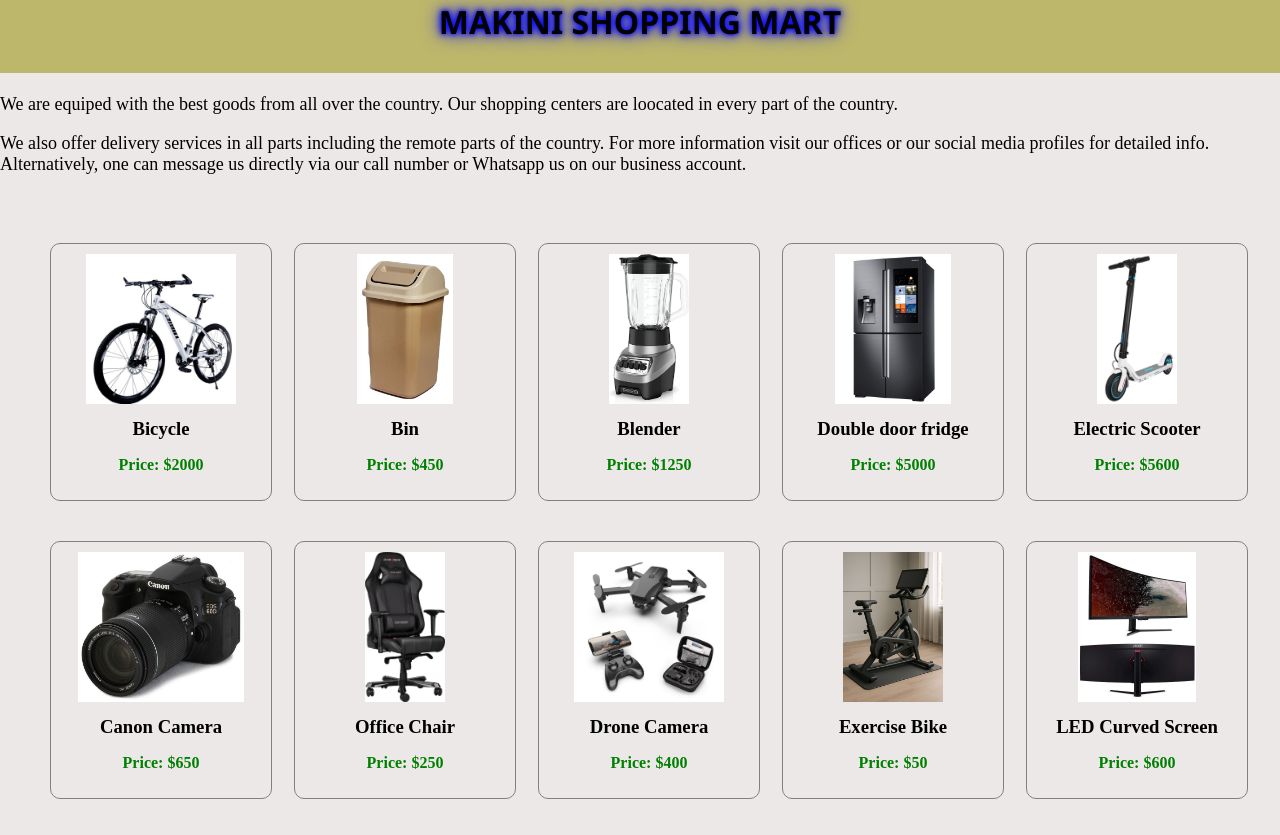
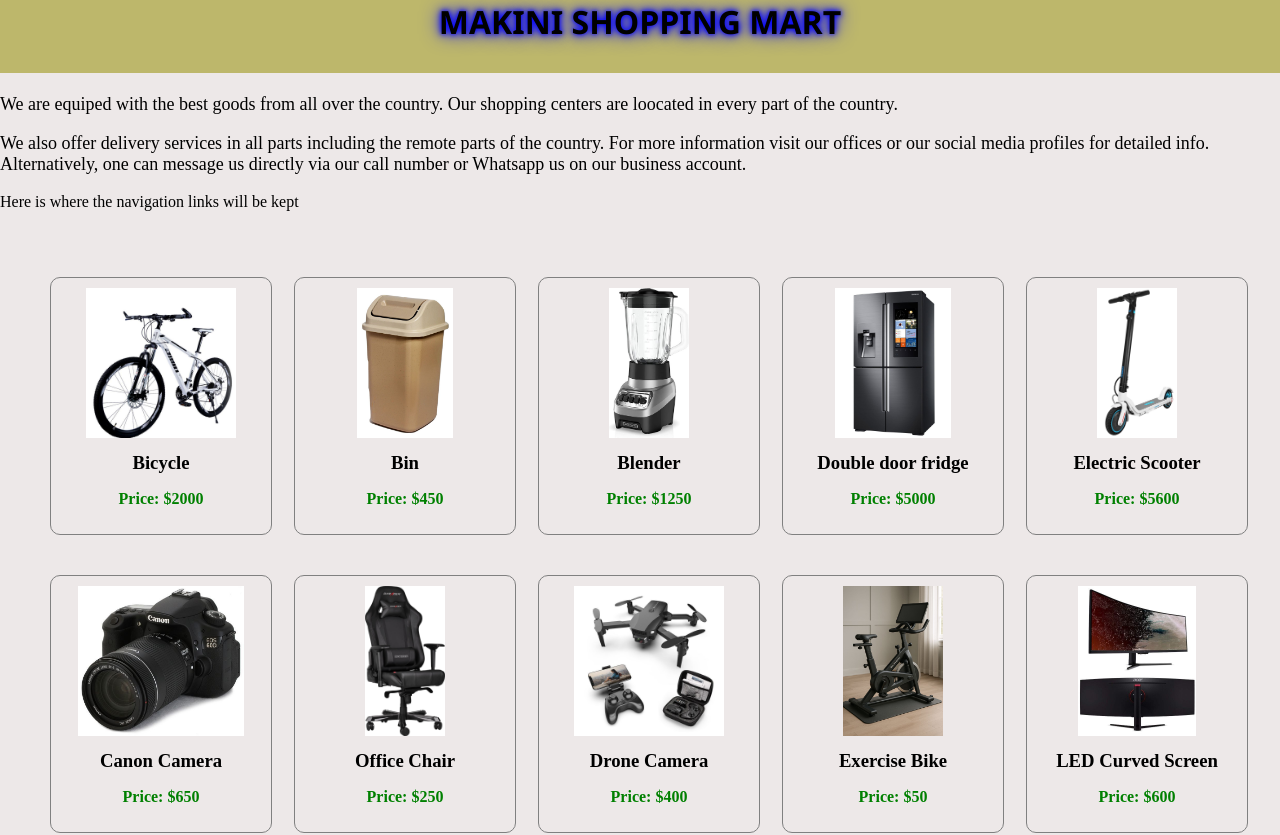
Before and after one commit to savenasben/react-ecommerce, a React (Vite) app in the folder my-app/: page / in a window 1280 px wide. Shown: the top 835 px of the page. Built offline with nearby package versions, Linux system fonts and the light colour scheme.

Commit message:
The nav bar is added

```diff
--- a/my-app/src/App.jsx
+++ b/my-app/src/App.jsx
@@ -4,12 +4,14 @@ import Products from "./Data"
 import "./App.css"
 import Header from './Header'
 import Footer from './Footer'
+import NavBar from "./NavBar"
 
 function App(){
    return(
     <>
 
        <Header />
+       <NavBar />
        <div className="container">
        {Products.map((Product) => (
         <ProductCard key={Product.id}{...Product}/>
--- /dev/null
+++ b/my-app/src/NavBar.jsx
@@ -0,0 +1,9 @@
+
+function NavBar(){
+    return(
+        <div>
+            <p>Here is where the navigation links will be kept</p>
+        </div>
+    )
+}
+export default NavBar
```
